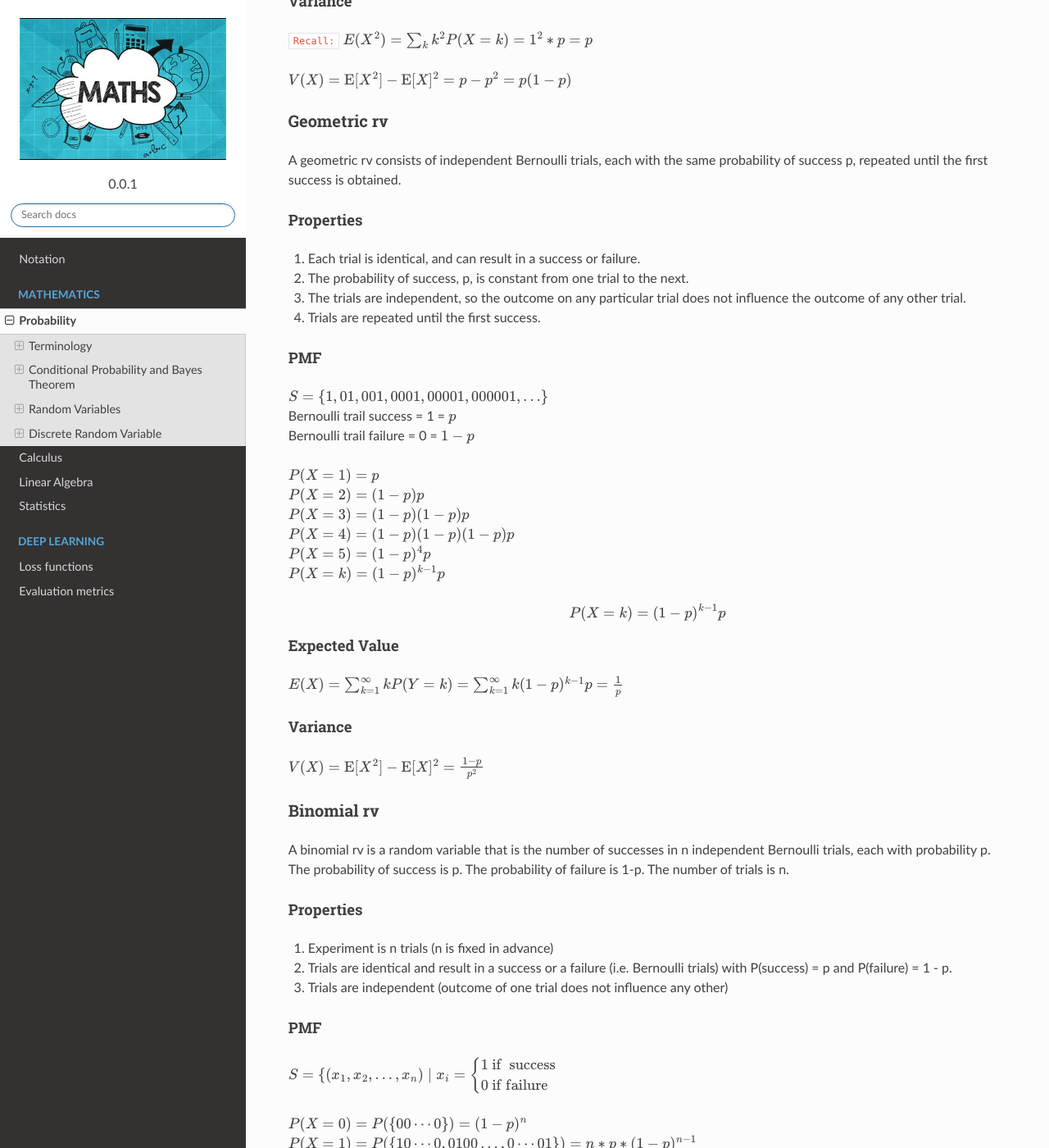
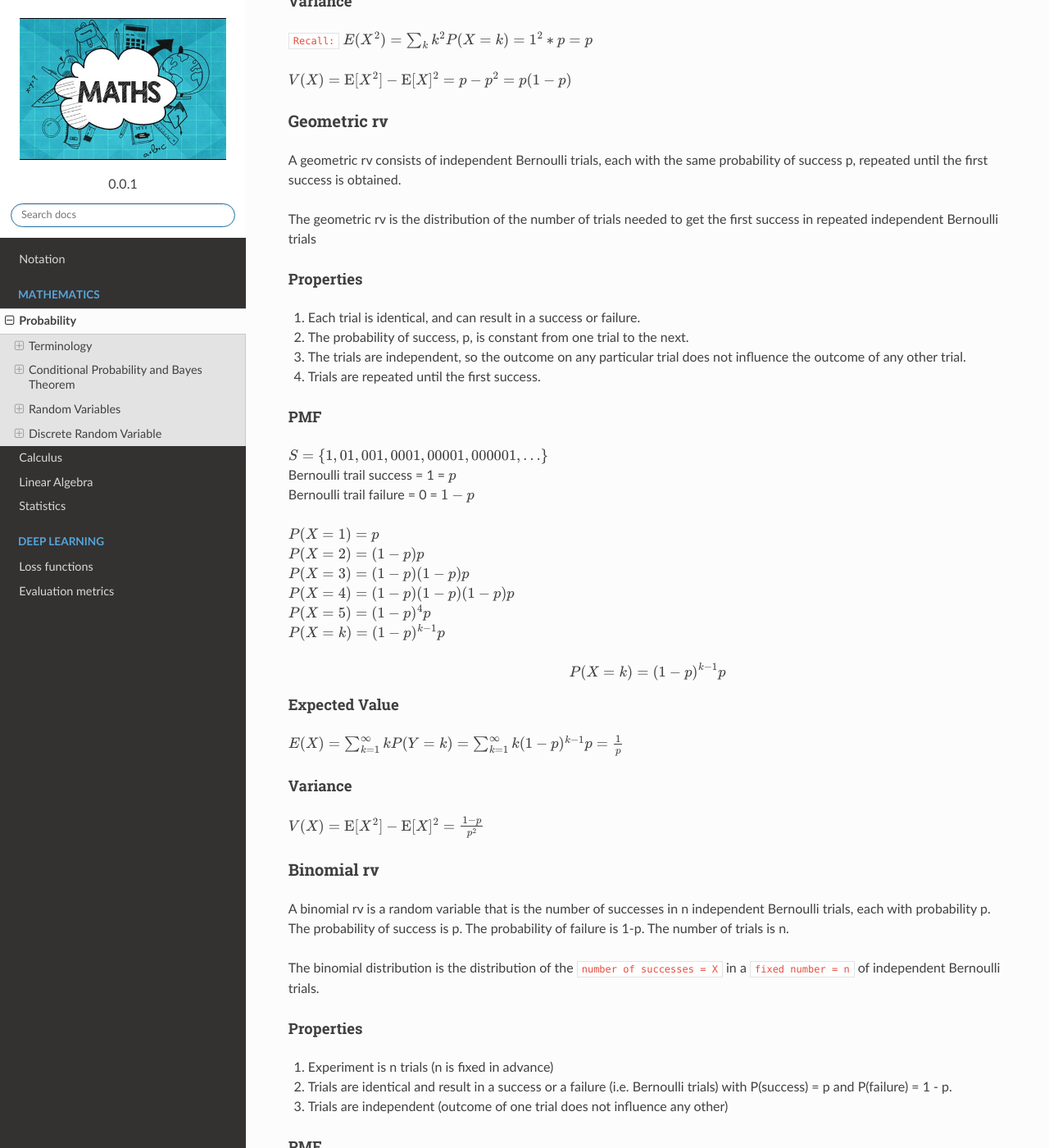
Before and after one commit to akkefa/ml-notes, a Sphinx documentation site: the page built from docs/probability.rst, in a window 1280 px wide and 1400 px high, scrolled down 3537 px. Shown: the whole window at 82% size. Built offline with Sphinx 7.4.7 and the Read the Docs theme 2.0.0, drawn with Linux system fonts in a browser that asks for light colours; some of the changed text lies outside the part shown.

Commit message:
New changes.

```diff
--- a/docs/probability.rst
+++ b/docs/probability.rst
@@ -168,6 +168,9 @@ Geometric rv
 A geometric rv consists of independent Bernoulli trials, each with the same probability of success p, repeated until
 the first success is obtained.
 
+The geometric rv is the distribution of the number of trials needed to get the first success in repeated
+independent Bernoulli trials
+
 Properties
 ^^^^^^^^^^^
 #. Each trial is identical, and can result in a success or failure.
@@ -205,6 +208,10 @@ Binomial rv
 ------------
 A binomial rv is a random variable that is the number of successes in n independent Bernoulli trials,
 each with probability p. The probability of success is p. The probability of failure is 1-p. The number of trials is n.
+
+The binomial distribution is the distribution of the ``number of successes = X`` in a ``fixed number = n`` of
+independent Bernoulli trials.
+
 
 Properties
 ^^^^^^^^^^^
@@ -254,6 +261,9 @@ Negative Binomial rv
 Repeat independent Bernoulli trials until a total of r successes is obtained. The negative binomial random variable X
 counts the number of failures before the rth success.
 
+The negative binomial distribution is the distribution of the ``number of trials = X`` needed to get a ``fixed number
+of successes = r``.
+
 Properties
 ^^^^^^^^^^^
 #. The number of successes r is fixed in advance.
```
